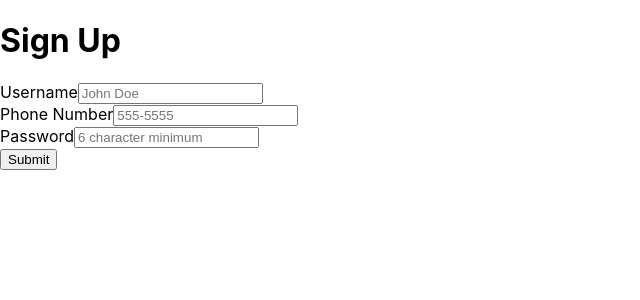
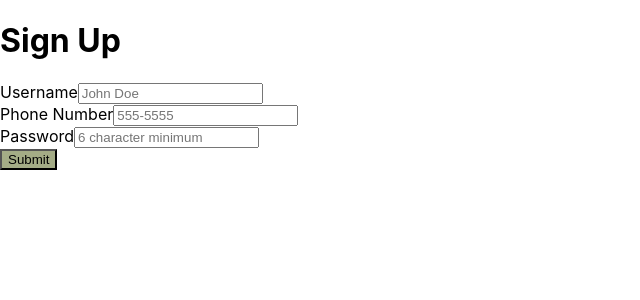
Before and after one commit to wmp8/front-ends, a React (Create React App) app: page /signup in a window 1280 px wide. Shown: the top 300 px of the page, without its empty margins (0-640 px from the left). Built offline with nearby package versions, Linux system fonts and the light colour scheme; the HTML template or start-up script is replaced by a standard one.

Commit message:
added fluid container and added background color to button

```diff
--- a/src/components/Signup.js
+++ b/src/components/Signup.js
@@ -2,6 +2,7 @@
 import React, { useState } from 'react';
 import axios from 'axios';
 import { Form, Button, Input, Label, FormGroup } from 'reactstrap';
+import './signup.css'
 
 
 const initialData = {
@@ -27,7 +28,7 @@ export default function Signup() {
     return (
       <>
       <h1>Sign Up</h1>
-      <Form>
+      <Form className='container-fluid'>
         <FormGroup>
           <Label for='username'>
             Username
@@ -66,7 +67,7 @@ export default function Signup() {
             placeholder='6 character minimum'
             id='password' />
         </FormGroup>
-      <Button>Submit</Button>
+      <Button className='button'>Submit</Button>
 
         </Form>
       </>
--- /dev/null
+++ b/src/components/signup.css
@@ -0,0 +1,3 @@
+.button{
+    background-color: #A4AC86;
+}
```
